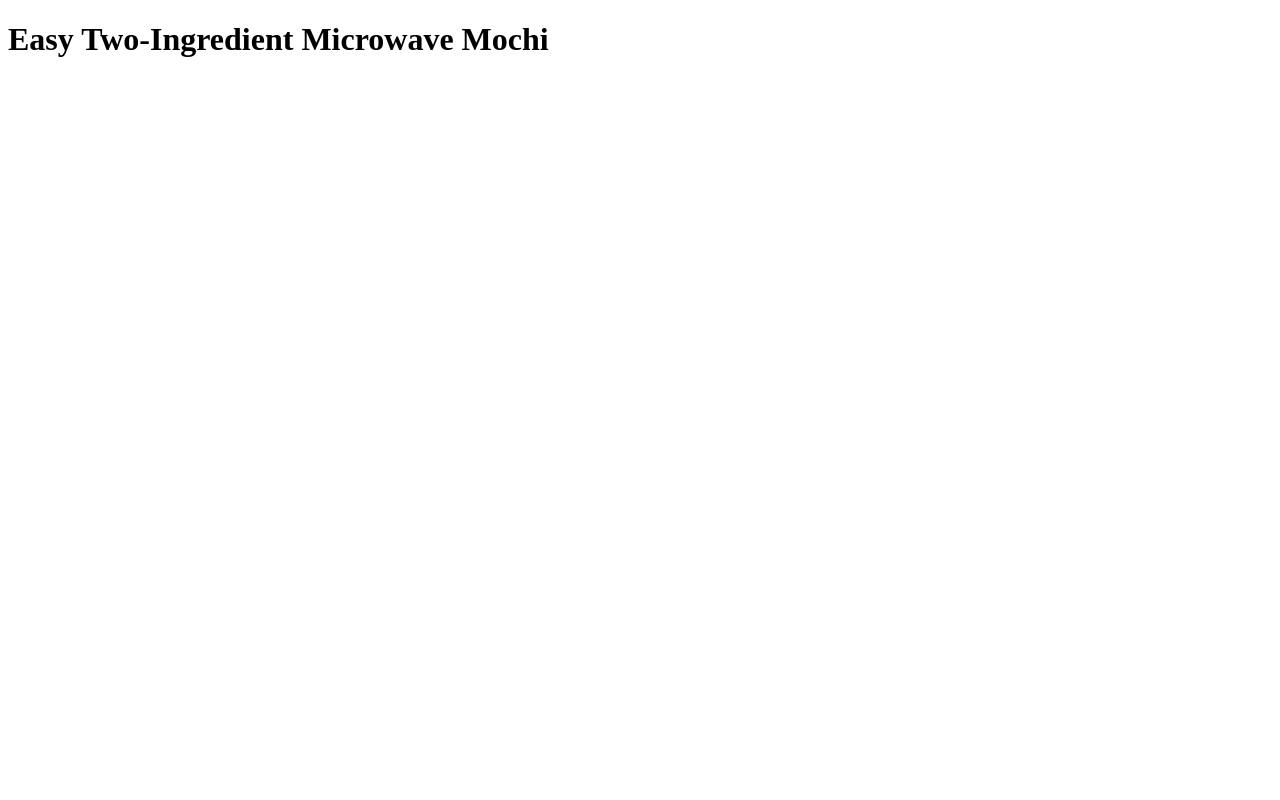
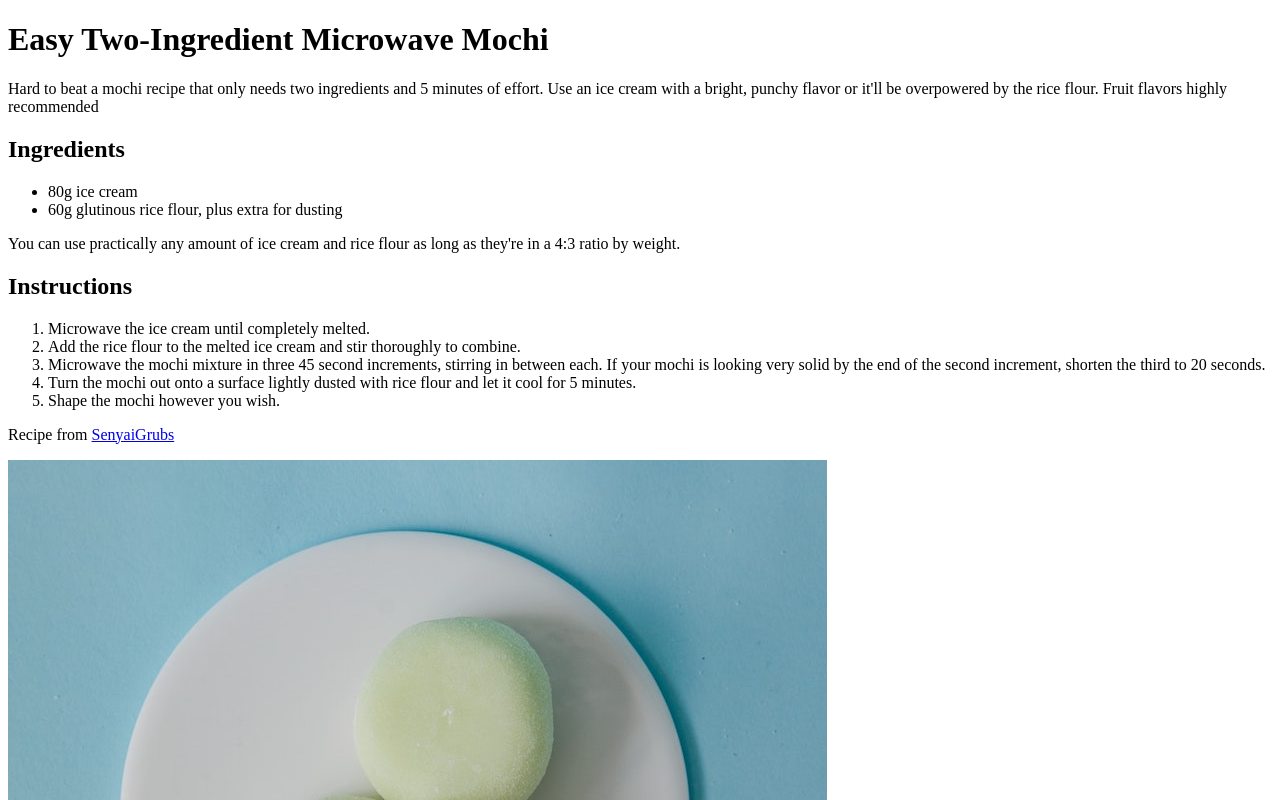
Before and after one commit to ccellis/odin-recipes, a plain HTML site: page recipes/mochi.html in a window 1280 px wide. Shown: the top 800 px of the page. Drawn offline with Linux system fonts and the light colour scheme.

Commit message:
Add content to mochi.html, including mochi.jpg

```diff
--- a/recipes/mochi.html
+++ b/recipes/mochi.html
@@ -7,5 +7,22 @@
 </head>
 <body>
     <h1>Easy Two-Ingredient Microwave Mochi</h1>
+    <p>Hard to beat a mochi recipe that only needs two ingredients and 5 minutes of effort. Use an ice cream with a bright, punchy flavor or it'll be overpowered by the rice flour. Fruit flavors highly recommended</p>
+    <h2>Ingredients</h2>
+    <ul>
+        <li>80g ice cream</li>
+        <li>60g glutinous rice flour, plus extra for dusting</li>
+    </ul>
+    <p>You can use practically any amount of ice cream and rice flour as long as they're in a 4:3 ratio by weight.</p>
+    <h2>Instructions</h2>
+    <ol>
+        <li>Microwave the ice cream until completely melted.</li>
+        <li>Add the rice flour to the melted ice cream and stir thoroughly to combine.</li>
+        <li>Microwave the mochi mixture in three 45 second increments, stirring in between each. If your mochi is looking very solid by the end of the second increment, shorten the third to 20 seconds.</li>
+        <li>Turn the mochi out onto a surface lightly dusted with rice flour and let it cool for 5 minutes.</li>
+        <li>Shape the mochi however you wish.</li>
+    </ol>
+    <p>Recipe from <a href="https://www.youtube.com/watch?v=NN51qd4xSLM" rel="noopener noreferrer">SenyaiGrubs</a></p>
+    <img src="../img/mochi.jpg" alt="Two green mochi on a flat white plate viewed from above.">
 </body>
 </html>
```
Also changed, not shown: img/mochi.jpg (added).
